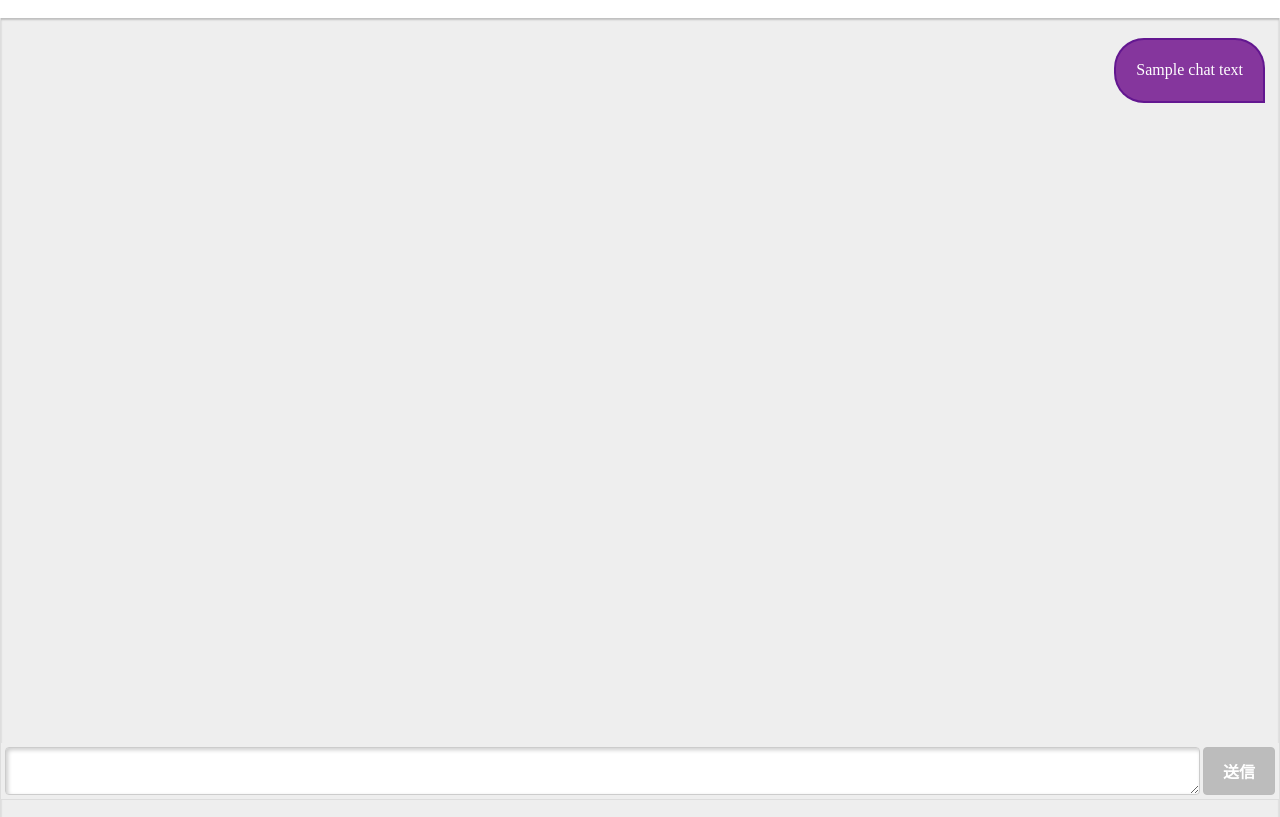
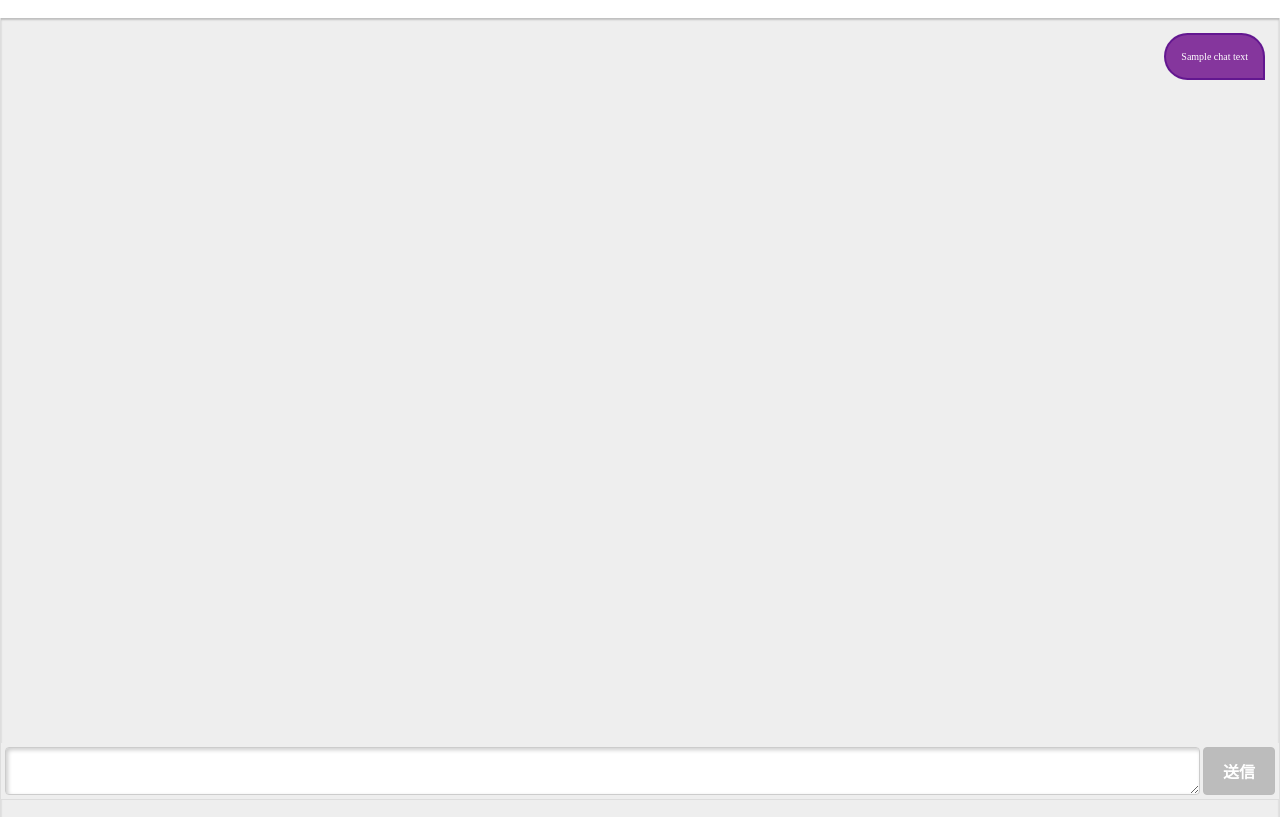
Before and after one commit to ganbon/Secretary_bot, a Flask app: template templates/chat.html in a window 1280 px wide. Shown: the top 817 px of the page. Run offline with Flask 2, Linux system fonts and the light colour scheme; the template is opened without the code that fills it: most values are stand-ins (such as "Sample title", 1, 10 or a date in 2020).

Commit message:
吹き出し大きさ調整

```diff
--- a/static/style.css
+++ b/static/style.css
@@ -31,18 +31,18 @@ html {
   .bms_message {
       margin: 0px;
       padding: 0 14px;/*吹き出しがタイムラインの側面にひっつかない様に隙間を開ける*/
-      font-size: 16px;
+      font-size: 10px;
       word-wrap: break-word;/* 吹き出し内で自動で改行 */
       white-space: normal;/*指定widthに合わせて、文字を自動的に改行*/
   }
   .bms_message_box{
-    margin-top: 20px;/*上下の吹き出しがひっつかない様に隙間を入れる*/
+    margin-top: 15px;/*上下の吹き出しがひっつかない様に隙間を入れる*/
     max-width: 100%;/*文字が長くなった時に吹き出しがタイムラインからはみ出さない様にする*/
-    font-size: 16px;
+    font-size: 10px;
 }
 
     .bms_message_content{
-        padding: 20px;/*文字や画像（コンテンツ）の外側に隙間を入れる*/
+        padding: 15px;/*文字や画像（コンテンツ）の外側に隙間を入れる*/
     }
 
 /* メッセージ１（左側） */
```
